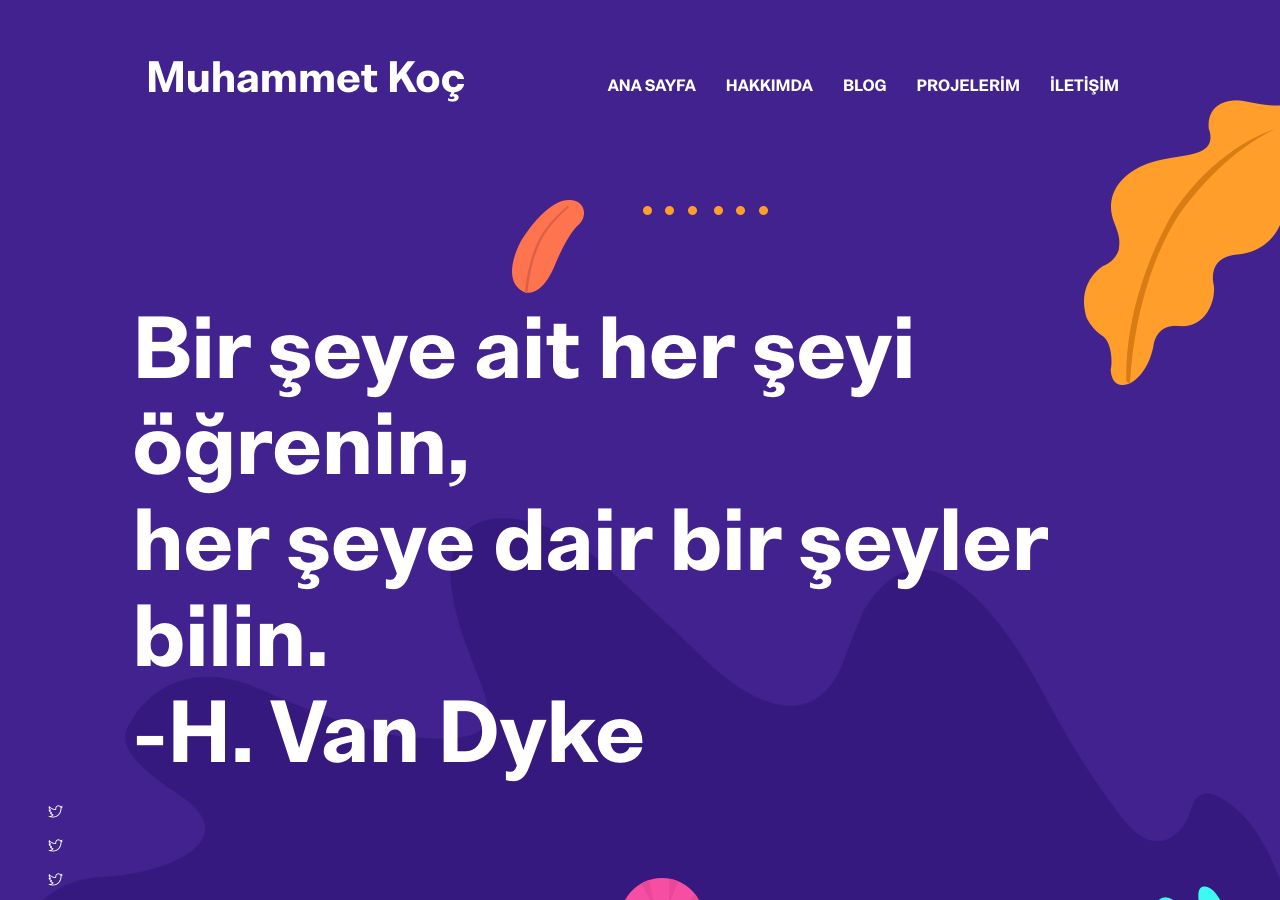
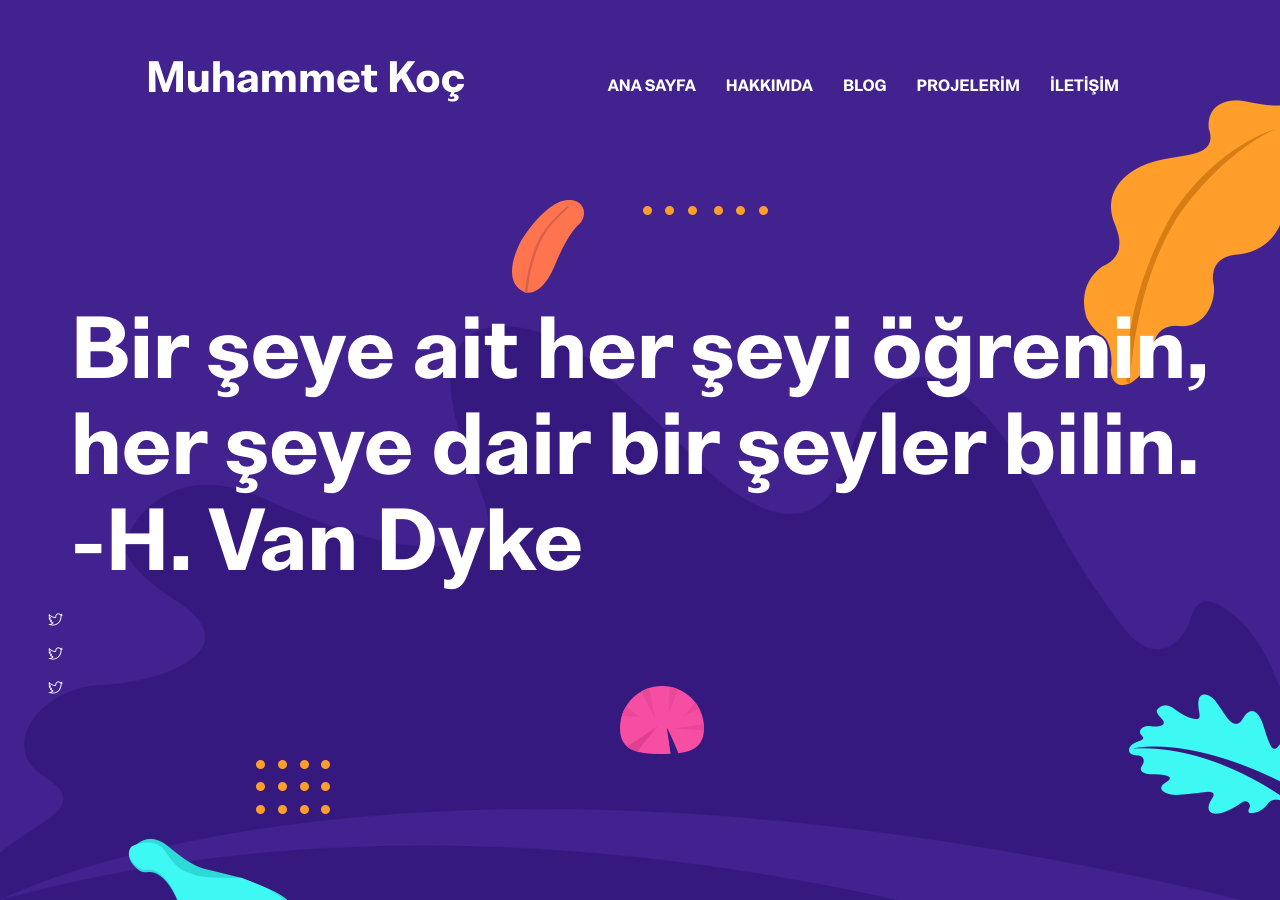
Before and after one commit to mhtkoc/mhtkoc.github.io, a Jekyll site: the page built from index.html, in a window 1280 px wide and 900 px high. Built offline with Jekyll 4.4.1, drawn with Linux system fonts in a browser that asks for light colours.

Commit message:
Update hero-section.html

```diff
--- a/_includes/hero-section.html
+++ b/_includes/hero-section.html
@@ -2,7 +2,7 @@
 <section class="hero-area bg-primary" id="parallax">
   <div class="container">
     <div class="row">
-      <div class="col-lg-11 mx-auto">
+      <div class="col-lg-15 mx-auto">
         <h1 class="text-white font-tertiary">{{ site.data.settings.hero.hero-title }}</h1>
       </div>
     </div>
```
